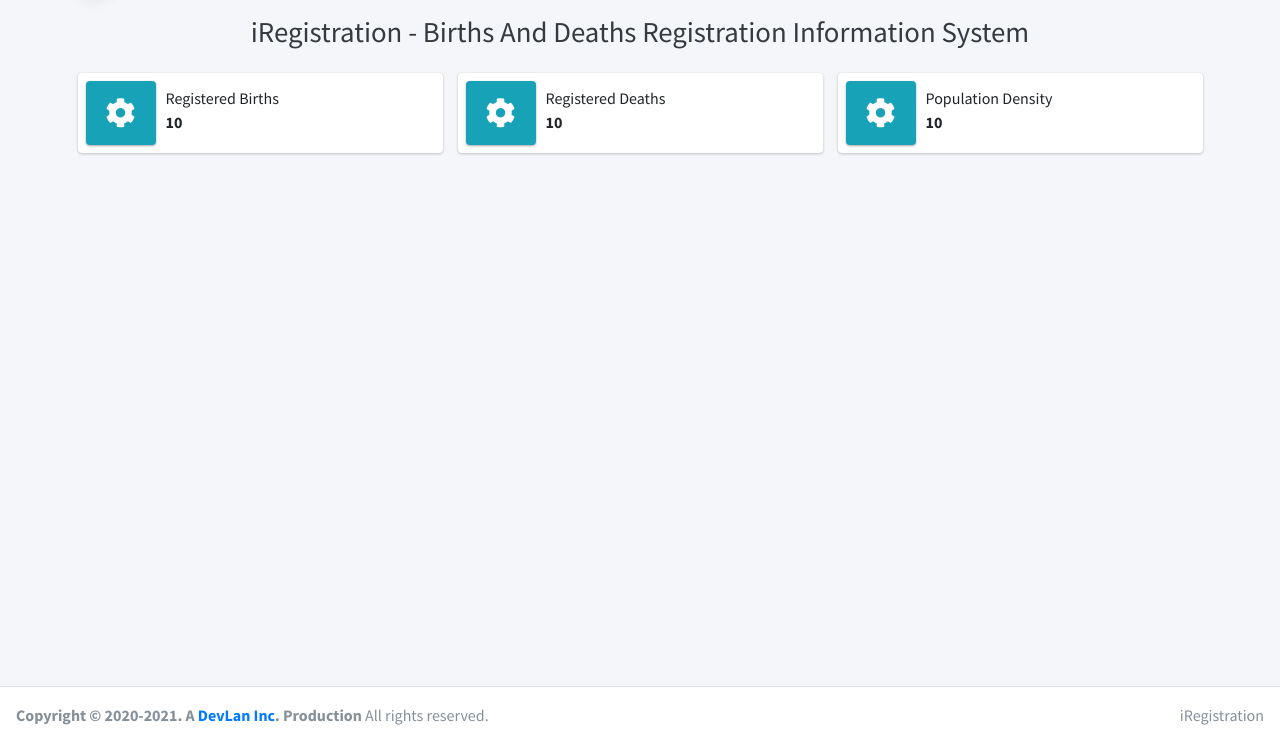
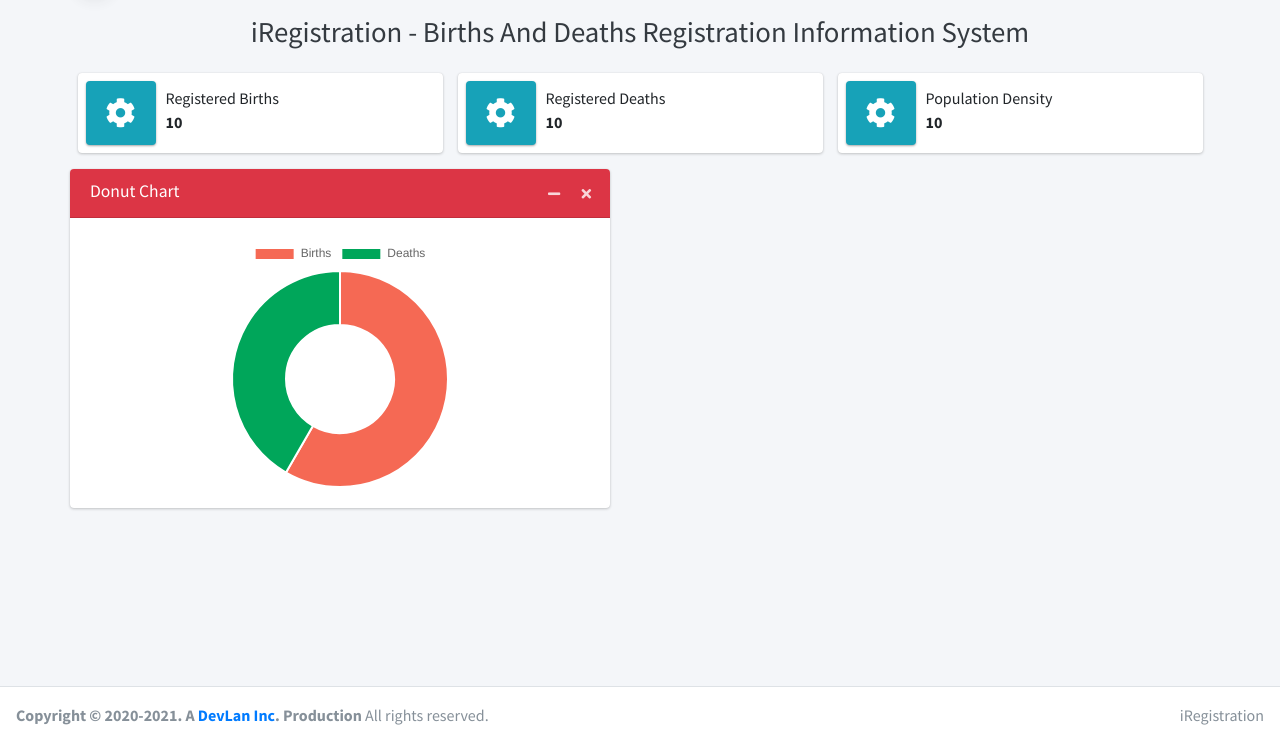
Before and after one commit to DevlanSolutionsLTD/iRegistration, a PHP site: page /admin/dashboard in a window 1280 px wide. Shown: the part 57-800 px from the top of the page. Run offline with PHP 8.4, Linux system fonts and the light colour scheme.

Commit message:
Intergrated ChartJs - Pie Chart To Indicate Birth And Death Rate

```diff
--- a/admin/dashboard.php
+++ b/admin/dashboard.php
@@ -55,6 +55,23 @@ require_once('../partials/head.php');
                                 </div>
                             </div>
                         </div>
+                        <!-- DONUT CHART -->
+                        <div class="card card-danger">
+                            <div class="card-header">
+                                <h3 class="card-title">Donut Chart</h3>
+
+                                <div class="card-tools">
+                                    <button type="button" class="btn btn-tool" data-card-widget="collapse"><i class="fas fa-minus"></i>
+                                    </button>
+                                    <button type="button" class="btn btn-tool" data-card-widget="remove"><i class="fas fa-times"></i></button>
+                                </div>
+                            </div>
+                            <div class="card-body">
+                                <canvas id="donutChart" style="min-height: 250px; height: 250px; max-height: 250px; max-width: 100%;"></canvas>
+                            </div>
+                            <!-- /.card-body -->
+                        </div>
+                        <!-- /.card -->
 
                     </div>
                 </div>
--- /dev/null
+++ b/partials/charts.php
@@ -0,0 +1,36 @@
+<script src="../public/plugins/chart.js/Chart.min.js"></script>
+<!-- Load Charts -->
+<script>
+    $(function() {
+        /*
+         * -------
+         *  Births Aganist Deaths Rate Chart
+         */
+
+        var donutChartCanvas = $('#donutChart').get(0).getContext('2d')
+        var donutData = {
+            labels: [
+                'Births',
+                'Deaths',
+            ],
+            datasets: [{
+                data: [700, 500],
+                backgroundColor: ['#f56954', '#00a65a'],
+            }]
+        }
+        var donutOptions = {
+            maintainAspectRatio: false,
+            responsive: true,
+        }
+        //Create pie or douhnut chart
+        // You can switch between pie and douhnut using the method below.
+        var donutChart = new Chart(donutChartCanvas, {
+            type: 'doughnut',
+            data: donutData,
+            options: donutOptions
+        })
+
+
+
+    })
+</script>
--- a/partials/scripts.php
+++ b/partials/scripts.php
@@ -1,3 +1,5 @@
 <script src="../public/plugins/jquery/jquery.min.js"></script>
+<!-- Load Charts -->
+<?php require_once('charts.php');?>
 <script src="../public/plugins/bootstrap/js/bootstrap.bundle.min.js"></script>
 <script src="../public/dist/js/adminlte.min.js"></script>
```
